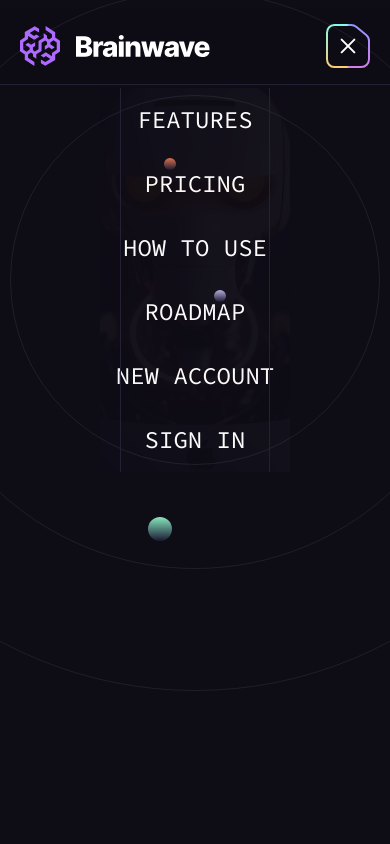
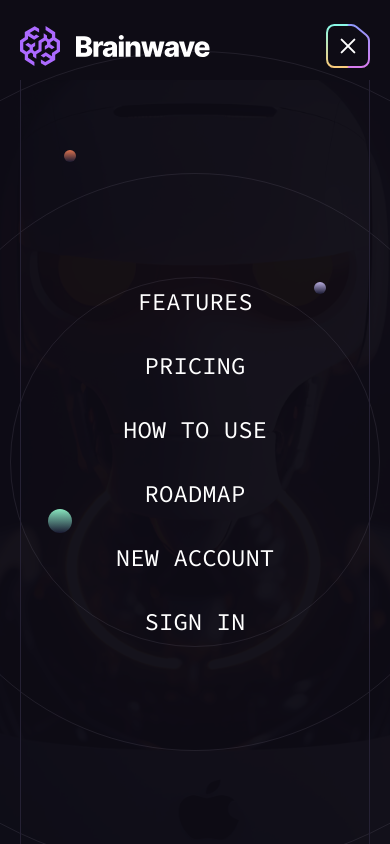
Before and after one commit to jahez07/brainwave, a React (Vite) app: page / in a window 390 px wide. Both pictures are taken after a click on the button 348 px from the left and 46 px from the top of the page. Built offline with nearby package versions, Linux system fonts and the light colour scheme.

Commit message:
positioning the menu

```diff
--- a/package.json
+++ b/package.json
@@ -12,7 +12,8 @@
   "dependencies": {
     "react": "^18.3.1",
     "react-dom": "^18.3.1",
-    "react-router-dom": "^6.26.2"
+    "react-router-dom": "^6.26.2",
+    "scroll-lock": "^2.1.5"
   },
   "devDependencies": {
     "@eslint/js": "^9.9.0",
--- a/src/components/Header.jsx
+++ b/src/components/Header.jsx
@@ -24,7 +24,7 @@ const Header = () => {
 
   return (
     <div
-      className={`fixed top-2 left-0 w-full z-50 bg-n-8/90 backdrop-blur-sm border-b border-n-6 lg:bg-n-8/90
+      className={`fixed top-2 left-0 w-full z-50 border-b border-n-6 lg:bg-n-8/90
   lg:backdrop-blur-sm ${
     openNavigation ? "bg-n-8" : "bg-n-8/90 backdrop-blur-sm"
   }`}
@@ -44,6 +44,7 @@ const Header = () => {
               <a
                 key={item.id}
                 href={item.url}
+                onClick={handleClick}
                 className={`block relative font-code text-2xl uppercase text-n-1 transition-colors hover:text-color-1 ${
                   item.onlyMobile ? "lg:hidden" : ""
                 } px-4 py-4 md:py-8 lg:-mr-0.25 lg:text-xs lg:font-semibold ${
@@ -55,9 +56,8 @@ const Header = () => {
                 {item.title}
               </a>
             ))}
-
-            <HamburgerMenu />
           </div>
+          <HamburgerMenu />
         </nav>
         <a
           href="#signup"
```
Also changed, not shown: 1 other file (tests, documents, lock files or other folders).
